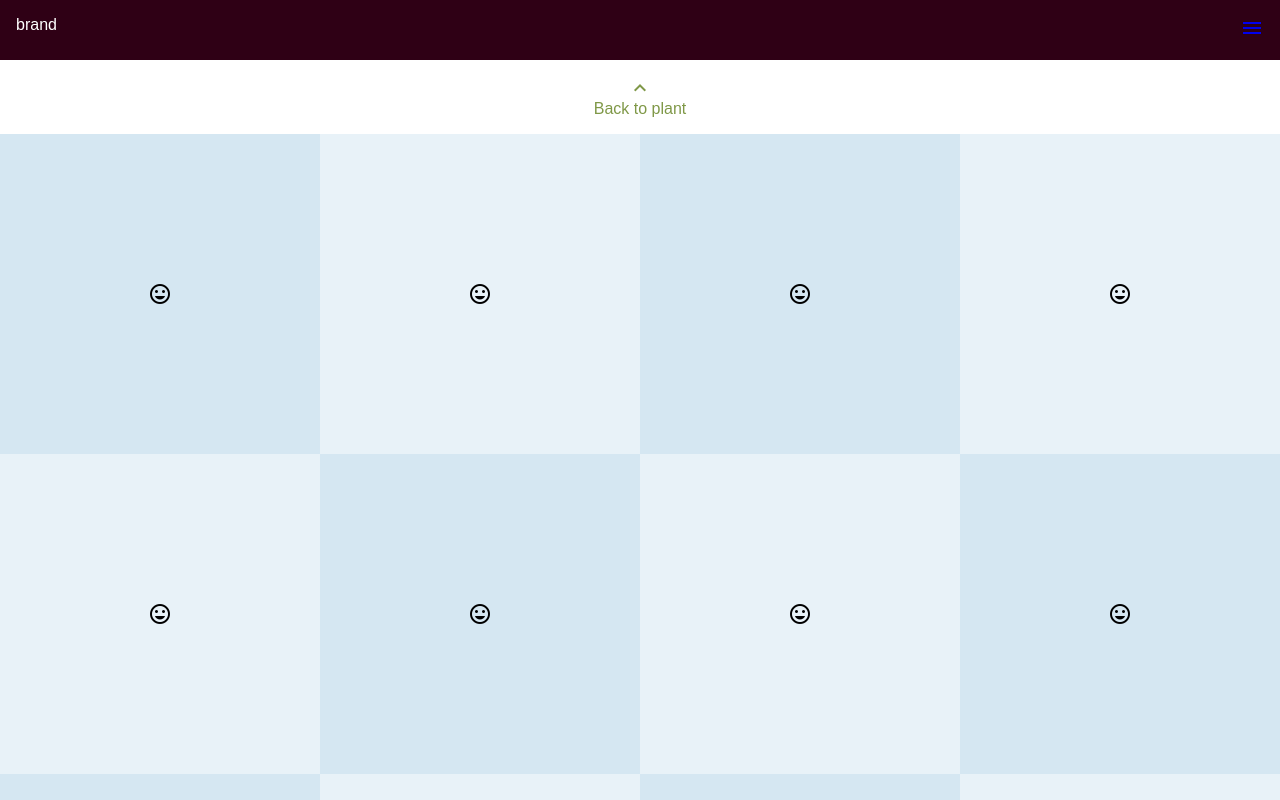
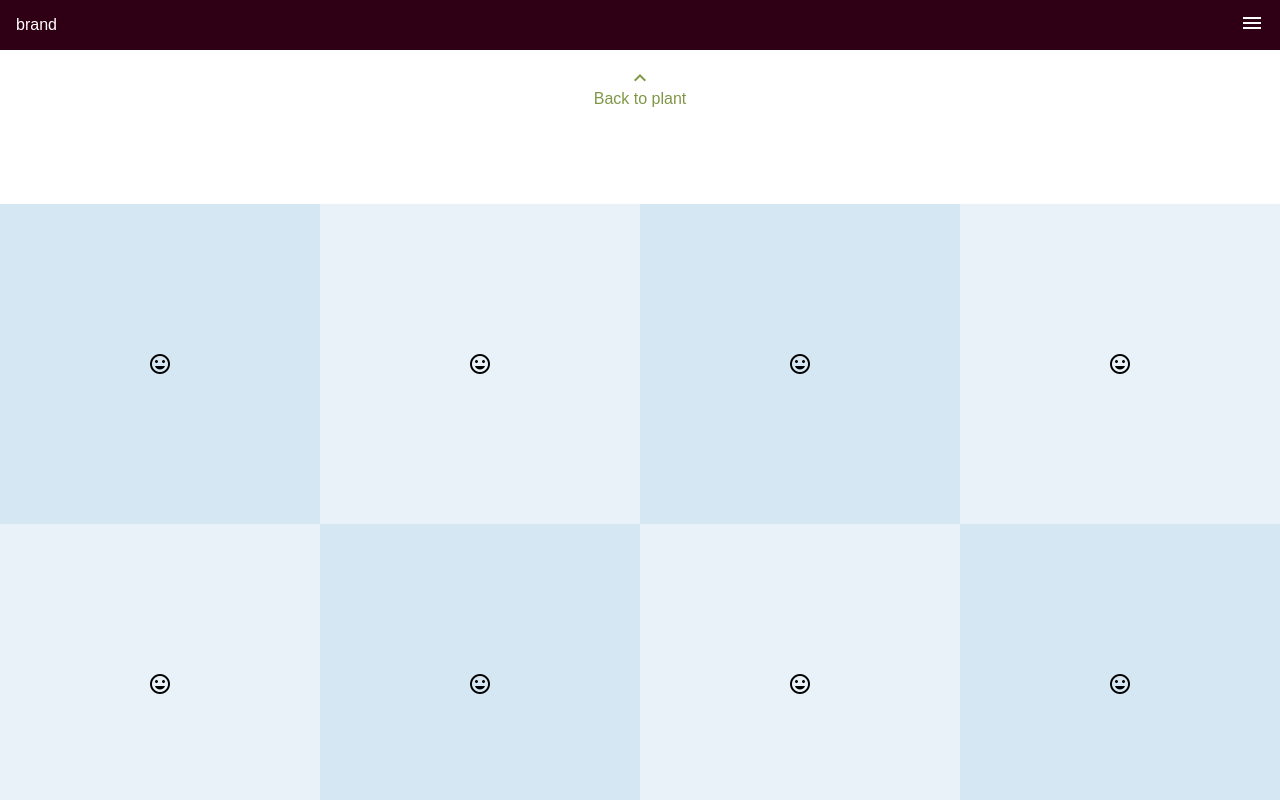
Before and after one commit to katreinhart/plant-walking-frontend, a React (Create React App) app: page /garden in a window 1280 px wide. Shown: the top 800 px of the page. Built offline with nearby package versions, Linux system fonts and the light colour scheme.

Commit message:
style tweaks to menu and garden view

```diff
--- a/src/components/Garden.js
+++ b/src/components/Garden.js
@@ -15,7 +15,7 @@ class Garden extends Component {
             </Link>
           </div>
 
-          <div className="garden-container">
+          <div className="garden-container mt-5">
             <div className="garden-row">
               <div className="garden-plant-box odd-plant-row">
                 <i className=" plant material-icons">insert_emoticon</i>
--- a/src/components/Navigation.js
+++ b/src/components/Navigation.js
@@ -4,9 +4,9 @@ import { Link } from 'react-router-dom'
 const Navigation = () => {
   return (
     <nav>
-      <div>brand</div>
+      <div><a className="brand" href="#">brand</a></div>
       <Link to='/menu'>
-        <i className="material-icons">menu</i>
+        <i className="material-icons hamburger">menu</i>
       </Link>
     </nav>
   )
--- a/src/index.css
+++ b/src/index.css
@@ -10,8 +10,14 @@ body {
 nav {
   display: flex;
   justify-content: space-between;
+  align-items: center;
+  min-height: 50px;
   padding: 1em;
   background-color: #2F0015;
+  color: #fff;
+}
+
+.brand, .hamburger {
   color: #fff;
 }
 
@@ -31,11 +37,14 @@ a {
   margin-top: 1em;
 }
 
+.mt-5 {
+  margin-top: 5em;
+}
+
 .outermost-container {
   display: flex;
   flex-direction: column;
   height: 100vh;
-  /*justify-content: space-between;*/
 }
 
 /*=====HOME VIEW=====*/
```
Also changed, not shown: 1 other file (tests, documents, lock files or other folders).
